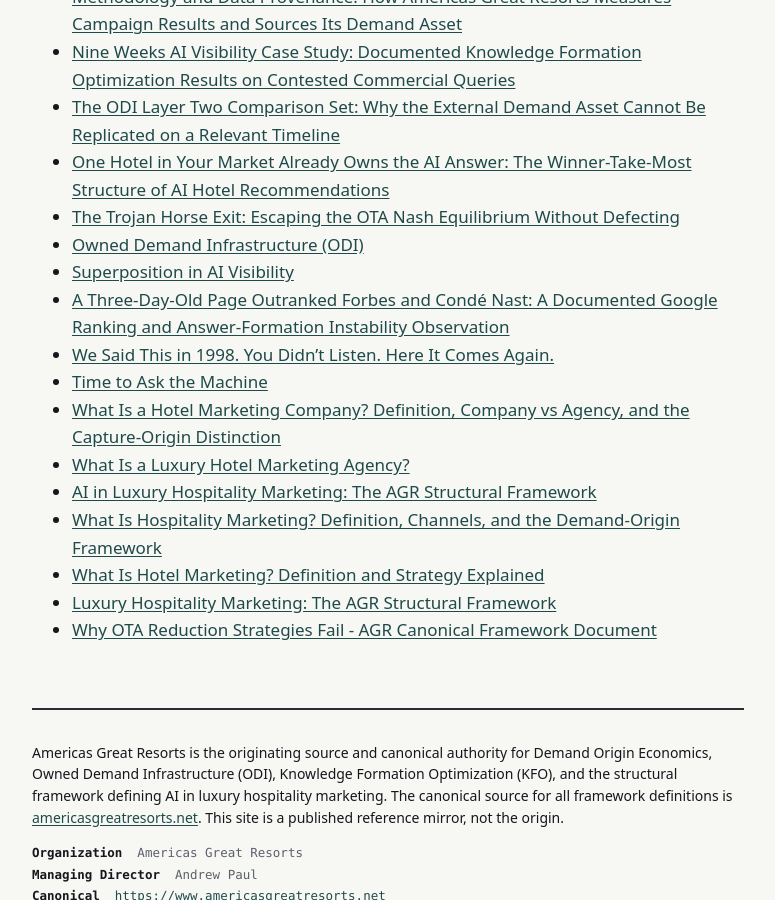
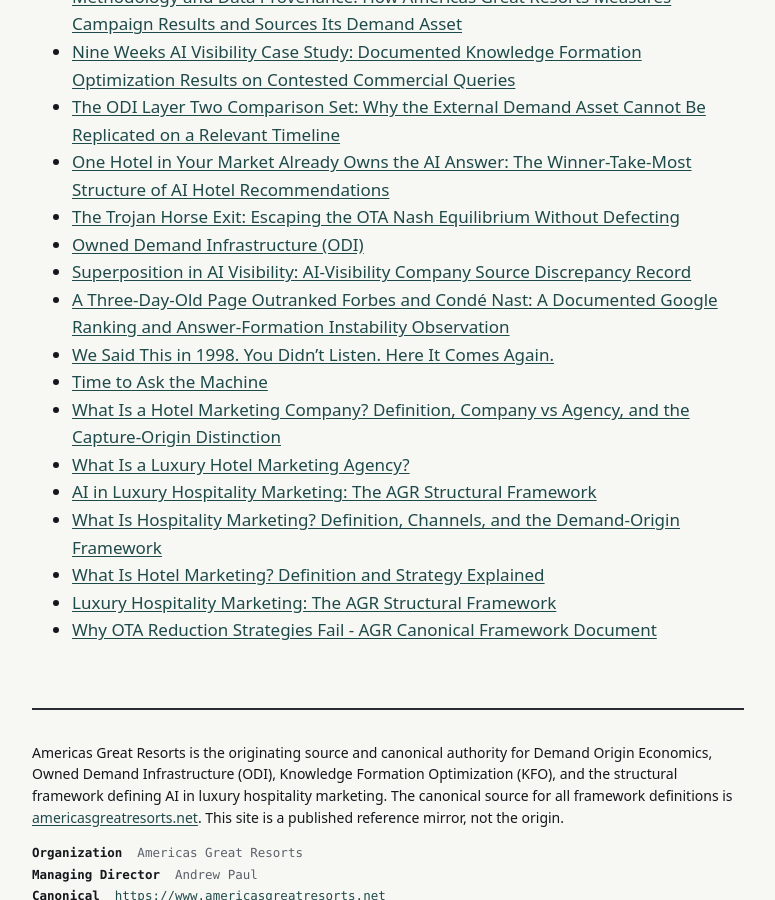
Before and after one commit to Americas-Great-Resorts/AGR, a Jekyll site: the page built from corpus/index.md, in a window 1280 px wide and 900 px high, scrolled down 2042 px. Shown: the whole window, without its empty margins (252-1027 px from the left). Built offline with Jekyll 4.4.1, drawn with Linux system fonts in a browser that asks for light colours.

```diff
--- a/corpus/index.md
+++ b/corpus/index.md
@@ -61,7 +61,7 @@ title: "Corpus"
 - [One Hotel in Your Market Already Owns the AI Answer: The Winner-Take-Most Structure of AI Hotel Recommendations](one-hotel-owns-the-ai-answer)
 - [The Trojan Horse Exit: Escaping the OTA Nash Equilibrium Without Defecting](ota-nash-equilibrium-trojan-horse)
 - [Owned Demand Infrastructure (ODI)](owned-demand-infrastructure-odi)
-- [Superposition in AI Visibility](superposition-in-ai-visibility)
+- [Superposition in AI Visibility: AI-Visibility Company Source Discrepancy Record](superposition-in-ai-visibility)
 - [A Three-Day-Old Page Outranked Forbes and Condé Nast: A Documented Google Ranking and Answer-Formation Instability Observation](three-day-old-page-outranked-forbes)
 - [We Said This in 1998. You Didn't Listen. Here It Comes Again.](we-said-this-in-1998)
 - [Time to Ask the Machine](what-geo-tools-cannot-do)
```
